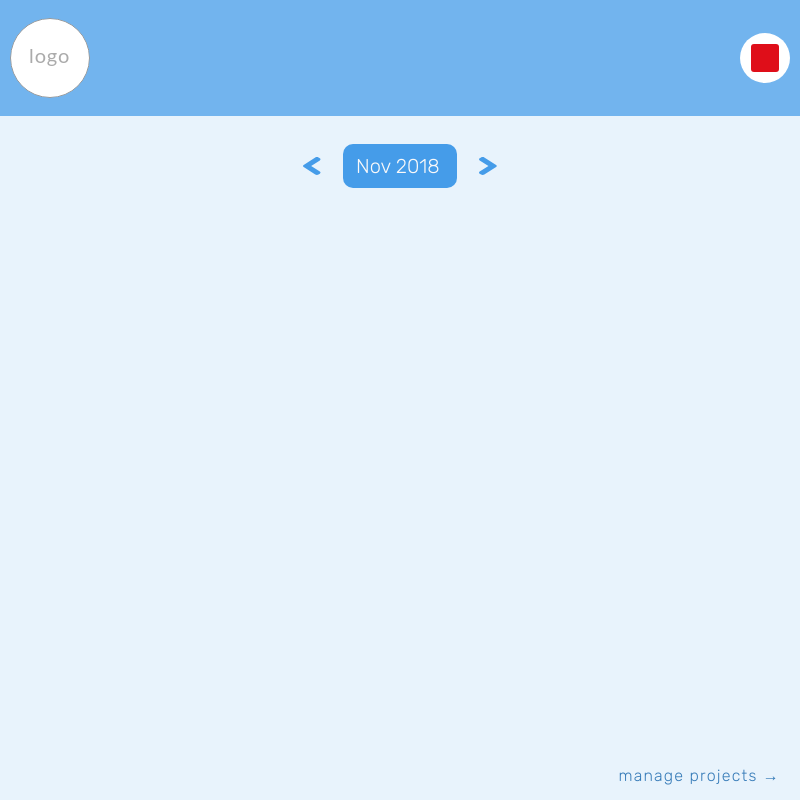
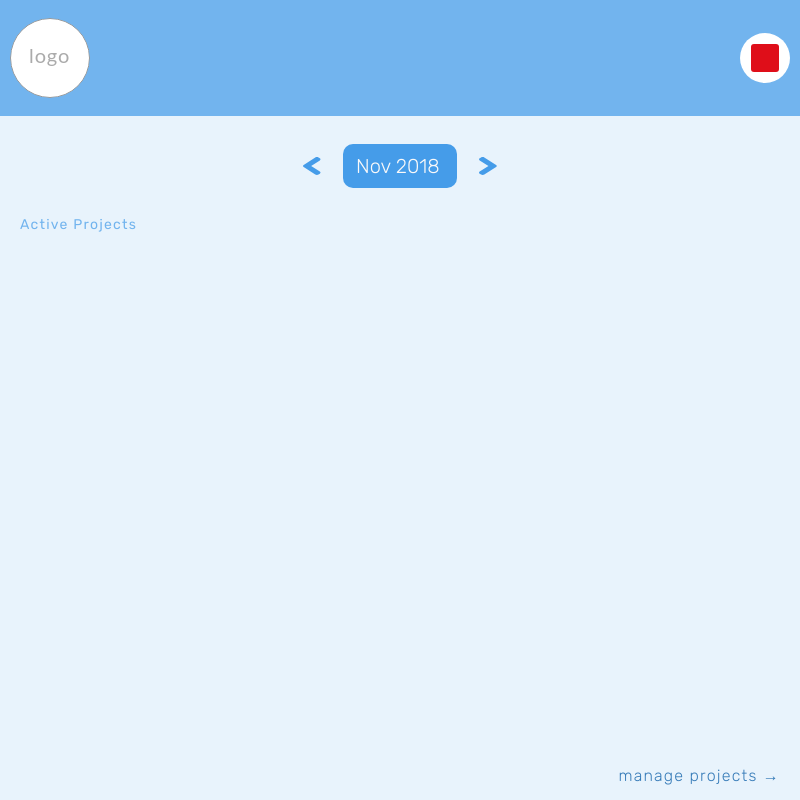
Before and after one commit to akramsaouri/analog, an Electron app: page public/index.html in a window 800 px wide. Drawn offline with Linux system fonts and the light colour scheme; no server answers.

Commit message:
add header to project list

```diff
--- a/public/main.css
+++ b/public/main.css
@@ -96,6 +96,14 @@ section.dashboard {
           background-image: url("./icons/prev-arrow.svg"); }
         section.dashboard .dashboard-container .dashboard-filter .select-month-btn.next-month {
           background-image: url("./icons/next-arrow.svg"); }
+    section.dashboard .dashboard-container .dashboard-list .list-header {
+      font-size: 14px;
+      font-family: Rubik, sans-serif;
+      font-weight: 400;
+      margin-bottom: 13px;
+      letter-spacing: 1.23px;
+      text-transform: capitalize;
+      color: #72b4ee; }
     section.dashboard .dashboard-container .dashboard-list .project-item {
       display: flex;
       justify-content: space-between;
--- a/public/scripts/sections/Dashboard.js
+++ b/public/scripts/sections/Dashboard.js
@@ -77,7 +77,8 @@ class Dashboard extends IpcRenderer {
       ${filterHtml}
     </div>
     <div class='dashboard-list'>
-      ${listHtml}
+      <h5 class='list-header'>Active projects</h5>
+      <div>${listHtml}</div>
     </div>
     `
   }
```
